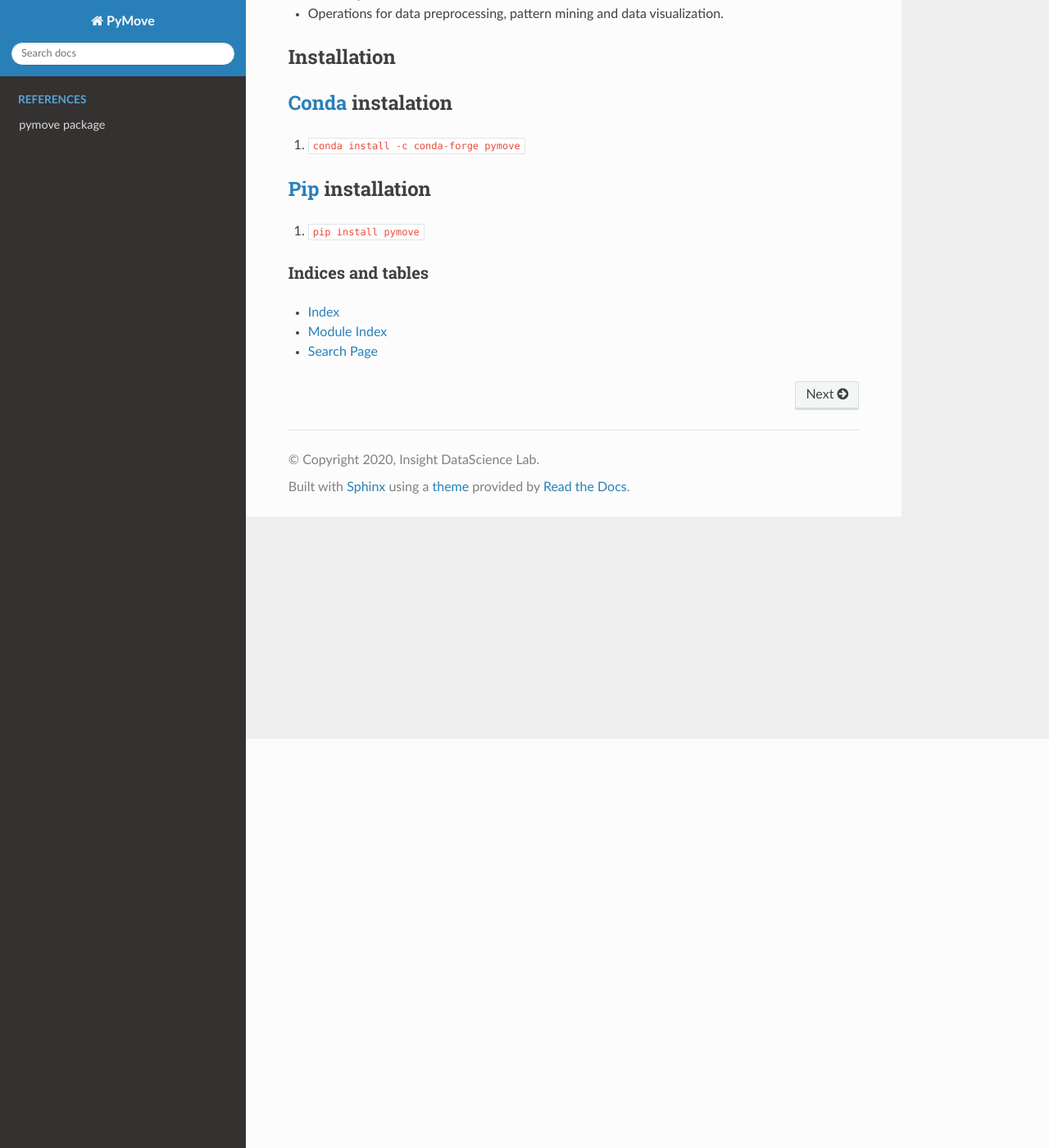
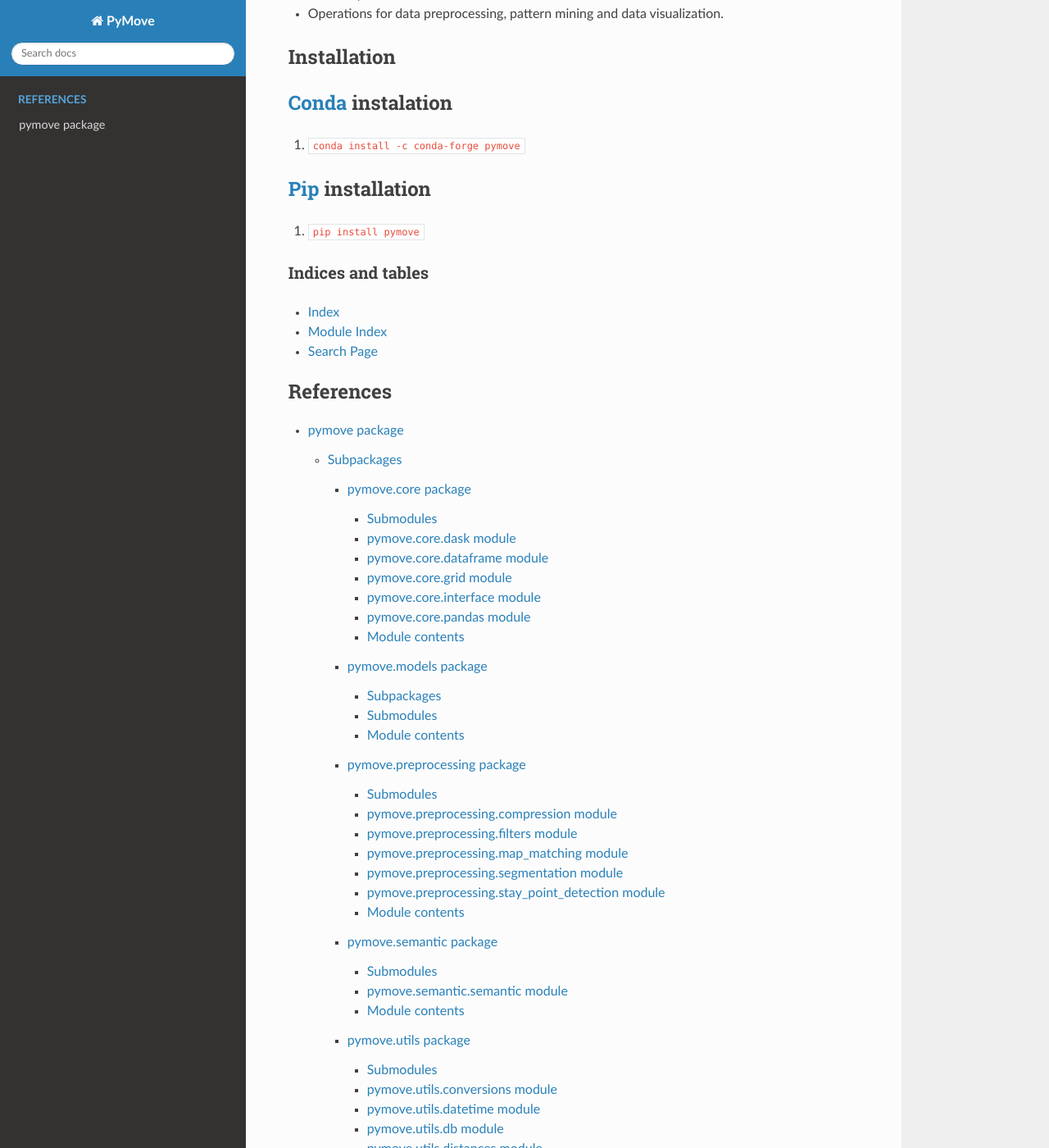
Before and after one commit to InsightLab/PyMove, a Sphinx documentation site: the page built from docs/index.rst, in a window 1280 px wide and 1400 px high, scrolled down 499 px. Shown: the whole window at 82% size. Built offline with Sphinx 7.4.7 and the Read the Docs theme 2.0.0, drawn with Linux system fonts in a browser that asks for light colours; part of the change alters nothing that is shown; some of the changed text lies outside the part shown.

```diff
--- a/docs/conf.py
+++ b/docs/conf.py
@@ -10,9 +10,9 @@
 # add these directories to sys.path here. If the directory is relative to the
 # documentation root, use os.path.abspath to make it absolute, like shown here.
 #
-# import os
-# import sys
-# sys.path.insert(0, '../pymove')
+import sys
+
+sys.path.insert(0, '..')
 
 
 # -- Project information -----------------------------------------------------
--- a/docs/index.rst
+++ b/docs/index.rst
@@ -46,6 +46,5 @@ Indices and tables
 .. toctree::
    :maxdepth: 4
    :caption: References
-   :hidden:
 
    references/pymove
```
